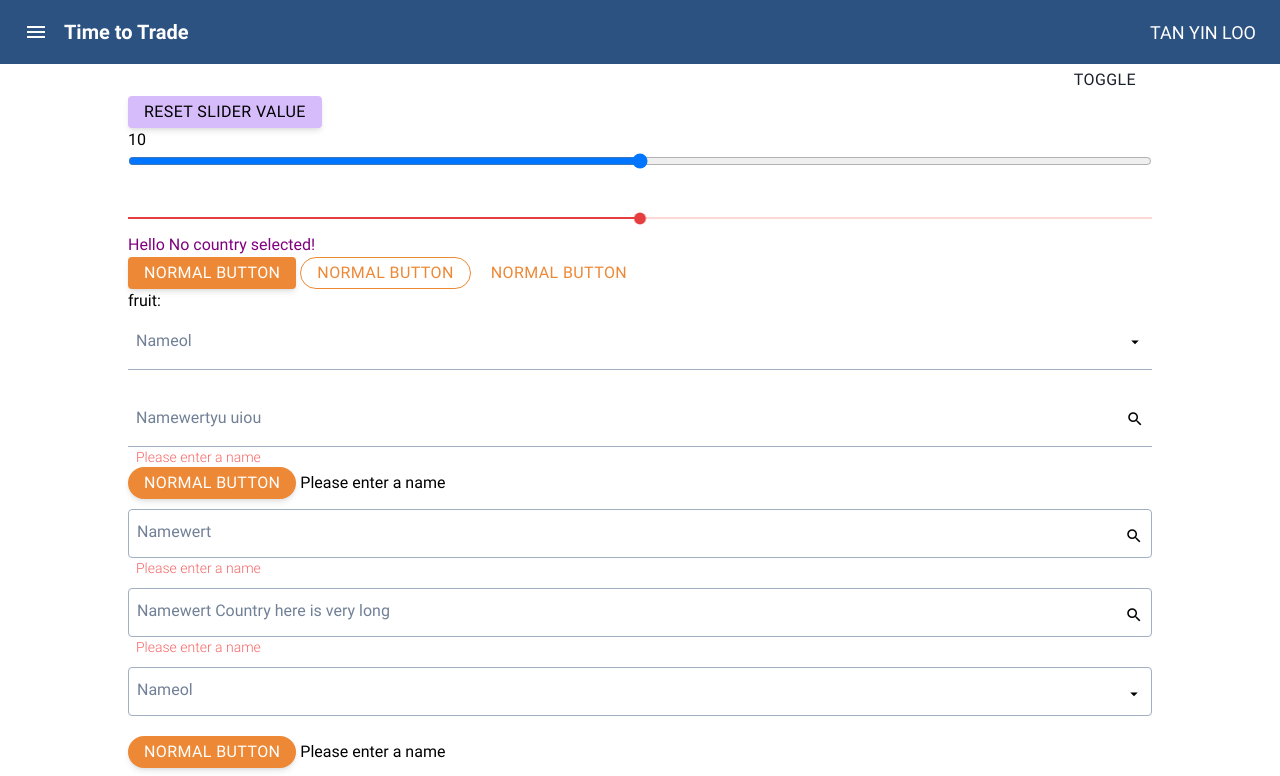
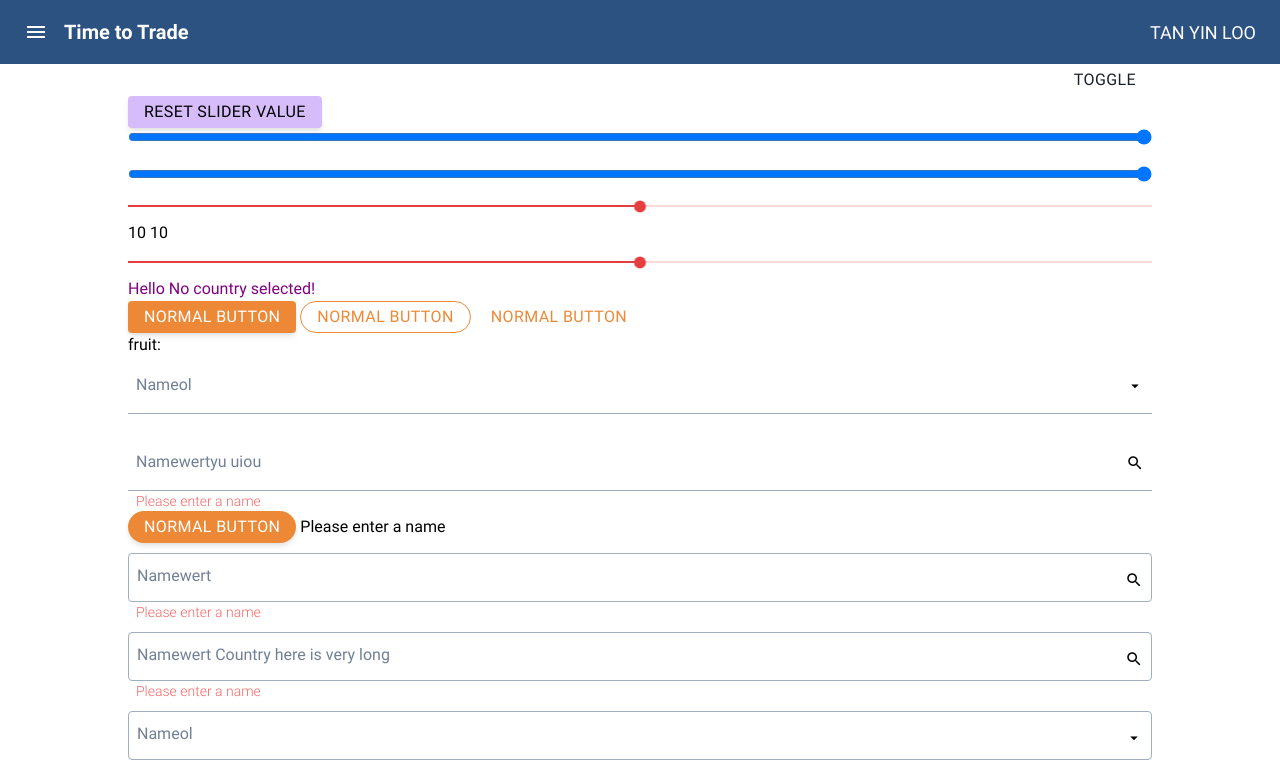
Before and after one commit to tianhai82/svetamat, a Svelte app: page / in a window 1280 px wide. Shown: the top 776 px of the page. Built offline with nearby package versions, Linux system fonts and the light colour scheme; a web font is replaced by a local one.

Commit message:
remove duplicate css from Slider.svelte

```diff
--- a/src/App.svelte
+++ b/src/App.svelte
@@ -1,25 +1,26 @@
 <script>
-  import Tailwindcss from "./Tailwindcss.svelte";
-  import Button from "./widgets/Button.svelte";
-  import Input from "./widgets/Input.svelte";
-  import Autocomplete from "./widgets/Autocomplete.svelte";
-  import NavigationDrawer from "./widgets/NavigationDrawer.svelte";
-  import Dialog from "./widgets/Dialog.svelte";
-  import Slider from "./widgets/Slider.svelte";
-  import { countries } from "./countries";
+import Tailwindcss from './Tailwindcss.svelte';
+import Button from './widgets/Button.svelte';
+import Input from './widgets/Input.svelte';
+import Autocomplete from './widgets/Autocomplete.svelte';
+import NavigationDrawer from './widgets/NavigationDrawer.svelte';
+import Dialog from './widgets/Dialog.svelte';
+import Slider from './widgets/Slider.svelte';
+import { countries } from './countries';
 
-  export let name = "";
+export let name = '';
 let countrySelected = {};
-  let error = "";
+let error = '';
 let sliderValue = 10;
+let sliderValue2 = 10;
 $: if (name.trim().length === 0) {
-    error = "Please enter a name";
+  error = 'Please enter a name';
 } else {
-    error = "";
+  error = '';
 }
 
-  const fruits = ["apple", "orange", "pear", "strawberry"];
-  let fruit = "";
+const fruits = ['apple', 'orange', 'pear', 'strawberry'];
+let fruit = '';
 
 function countryChanged(item) {
   console.log(item);
@@ -35,7 +36,7 @@
   }
 </style>
 
-<Tailwindcss />
+<Tailwindcss/>
 <div
   class="bg-blue-800 fixed left-0 right-0 top-0 h-16 mt-0 z-10 flex items-center
   justify-between">
@@ -79,14 +80,9 @@
     Reset Slider Value
   </Button>
   <div>
-    {sliderValue}
-    <input
-      class="w-full mb-8"
-      bind:value={sliderValue}
-      type="range"
-      min="9"
-      max="11"
-      step="0.01" />
+
+    <input type="range" min="9" max="20" class="w-full mb-5">
+    <input type="range" min="9" max="20" class="w-full">
 
     <Slider
       min={9}
@@ -94,7 +90,15 @@
       bind:value={sliderValue}
       thumbColor="text-red-600"
       trackEmptyColor="bg-red-200"
-      trackFilledColor="bg-red-600" />
+      trackFilledColor="bg-red-600"/>
+    {sliderValue}    {sliderValue2}
+    <Slider
+      min={9}
+      max={11}
+      bind:value={sliderValue2}
+      thumbColor="text-red-600"
+      trackEmptyColor="bg-red-200"
+      trackFilledColor="bg-red-600"/>
   </div>
 
   <h1>
@@ -115,7 +119,7 @@
     labelColor="text-red-700"
     label="Nameol"
     bind:value={fruit}
-    items={fruits} />
+    items={fruits}/>
   <Input
     borderColor="border-green-600"
     labelColor="text-red-700"
@@ -123,7 +127,7 @@
     icon="search"
     helperText={error}
     helperTextColor="text-red-500"
-    bind:value={name} />
+    bind:value={name}/>
   <Button textColor="text-white" bgColor="bg-orange-500" rounded>
     Normal Button
   </Button>
@@ -136,7 +140,7 @@
     icon="search"
     helperText={error}
     helperTextColor="text-red-500"
-    bind:value={name} />
+    bind:value={name}/>
   <Input
     outlined
     borderColor="border-green-600"
@@ -145,7 +149,7 @@
     icon="search"
     helperText={error}
     helperTextColor="text-red-500"
-    bind:value={name} />
+    bind:value={name}/>
   <Dialog bind:visible={dialogVisible} permanent>
     <div class="p-6 bg-gray-100 w-64 rounded">
       <div class="flex flex-col">
@@ -170,7 +174,7 @@
     labelFieldName="name"
     minCharactersToSearch={1}
       on:change={countryChanged}
-    outlined />
+      outlined/>
 
     <!--    <Input borderColor="border-green-600" labelColor="text-red-700" label="Name"-->
     <!--           helperText={error} helperTextColor="text-red-500" bind:value={name}/>-->
@@ -187,7 +191,7 @@
       icon="search"
       helperText={error}
       helperTextColor="text-red-500"
-    bind:value={name} />
+      bind:value={name}/>
     <Input
       outlined
       borderColor="border-green-600"
@@ -196,5 +200,5 @@
       icon="search"
       helperText={error}
       helperTextColor="text-red-500"
-    bind:value={name} />
+      bind:value={name}/>
 </div>
--- a/src/widgets/Slider.svelte
+++ b/src/widgets/Slider.svelte
@@ -169,11 +169,7 @@ $: thumbSize = mousedown ? 1.4 : 0.75;
     stroke-width: 3.5;
     -webkit-transition: fill 0.1s ease-out, stroke 0.1s ease-out,
     -webkit-transform 0.1s ease-out;
-    transition: fill 0.1s ease-out, stroke 0.1s ease-out,
-    -webkit-transform 0.1s ease-out;
     -o-transition: transform 0.1s ease-out, fill 0.1s ease-out,
-    stroke 0.1s ease-out;
-    transition: transform 0.1s ease-out, fill 0.1s ease-out,
     stroke 0.1s ease-out;
     transition: transform 0.1s ease-out, fill 0.1s ease-out,
     stroke 0.1s ease-out, -webkit-transform 0.1s ease-out;
@@ -185,11 +181,7 @@ $: thumbSize = mousedown ? 1.4 : 0.75;
     border-radius: 50%;
     -webkit-transition: opacity 0.26667s ease-out,
     background-color 0.26667s ease-out, -webkit-transform 0.26667s ease-out;
-    transition: opacity 0.26667s ease-out, background-color 0.26667s ease-out,
-    -webkit-transform 0.26667s ease-out;
     -o-transition: transform 0.26667s ease-out, opacity 0.26667s ease-out,
-    background-color 0.26667s ease-out;
-    transition: transform 0.26667s ease-out, opacity 0.26667s ease-out,
     background-color 0.26667s ease-out;
     transition: transform 0.26667s ease-out, opacity 0.26667s ease-out,
     background-color 0.26667s ease-out, -webkit-transform 0.26667s ease-out;
```
Lines whose indentation alone changed are shown as unchanged.
